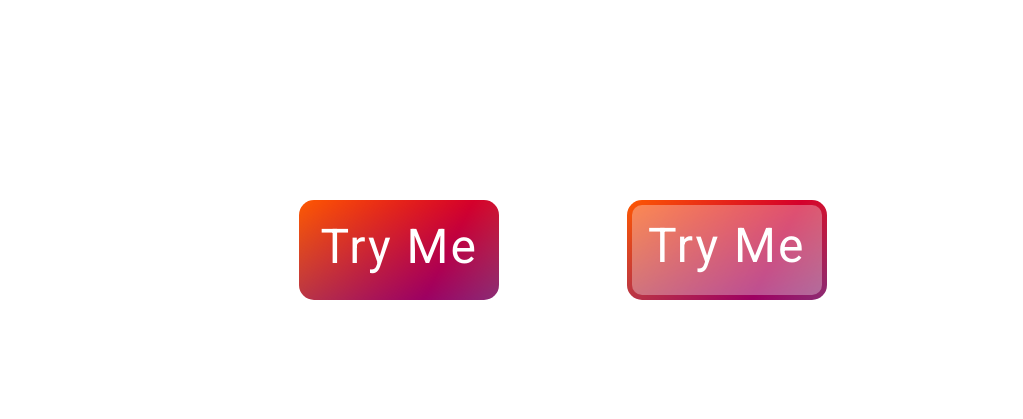
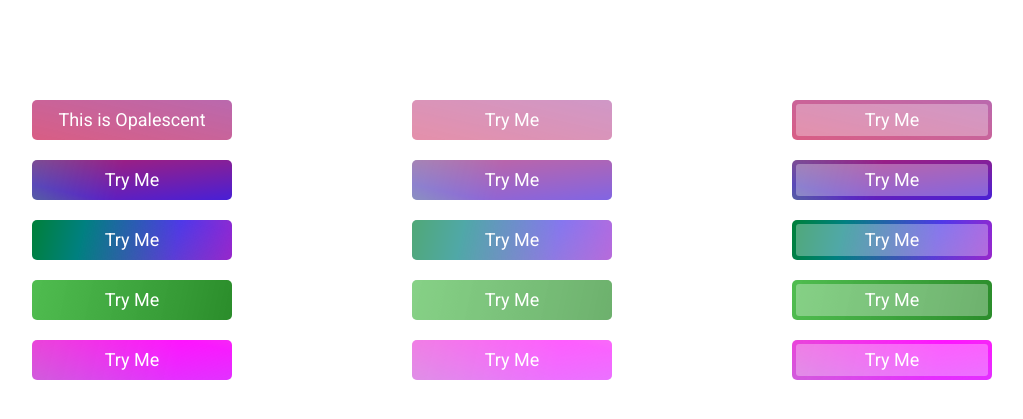
Before and after one commit to connergillette/opalescent, a PHP site: page / in a window 1280 px wide. Shown: the top 419 px of the page, without its empty margins (53-1076 px from the left). Run offline with PHP 8.4, Linux system fonts and the light colour scheme.

Commit message:
Add several different color presets and modify background image for resizing

```diff
--- a/index.css
+++ b/index.css
@@ -1,7 +1,13 @@
-.vert-center {
-  margin-left: 45%;
-  margin-right: 50%;
-  margin-top: 200px;
+/* body {
+  background-color: black !important;
+} */
+
+.container {
+  margin-top: 100px;
+}
+
+.row {
+  padding-bottom: 20px;
 }
 
 a:hover {
@@ -11,64 +17,85 @@ a:hover {
 .opal {
   position: relative;
   overflow: hidden;
-  height: 100px;
-  width: 200px;
+  height: 40px;
+  min-width: 80px;
+  max-width: 200px;
   color: #ffffff;
-  font-size: 48px;
-  border-radius: 15px;
+  font-size: 18px;
+  border-radius: 5px;
   font-family: "Roboto", sans-serif;
   font-weight: 400;
-  letter-spacing: 2px;
+  /* letter-spacing: 2px; */
 }
 
 .opal-solid {
-  padding-top: 11px;
+  padding-top: 6px;
 }
 
 .opal:before {
   content: "";
   position: absolute;
-  width: 200%;
-  height: 400%;
-  top: -50%;
-  left: -50%;
   z-index: -1;
-  background: linear-gradient(135deg, #ff000050 19%, #0000ff80 50%, #ff000050),
-    linear-gradient(90deg, orange, red, yellow);
-  /* -webkit-transform: rotate(30deg);
-  transform: rotate(30deg); */
-  -webkit-animation: pan 3s infinite;
-  animation: pan 3s infinite;
-  animation-direction: alternate;
-  /* background: linear-gradient(135deg, #0a8b0620 19%, #0bca0530 50%, #00ff0d9c),
-    linear-gradient(90deg, black, green 80%, black 80%, green);
-  -webkit-animation: success 1s infinite;
-  animation: success 1s infinite;
-  animation-direction: alternate; */
+  width: 400px;
+  height: 400px;
+  left: -50px;
+  top: -200px;
+  background: linear-gradient(135deg, #ff0000b0 19%, #0000ff80 80%, #00a2ff50 90%) no-repeat;
+
+  -webkit-animation: pan360 10s infinite, sway 8s infinite;
+
+  animation: pan360 10s infinite, sway 8s infinite;
+  animation-timing-function: linear;
+  opacity: 1;
+  /* background-color: none; */
+  -webkit-transition: opacity .6s;
+  transition: opacity .6s;
+}
+
+.opal-rainbow:before {
+  background: linear-gradient(to bottom right, rgba(255, 255, 0, .85) 10%, rgba(255, 0, 0, .75), rgba(255, 0, 0, .75), rgba(0, 255, 0, .75) 19%, rgba(0,0,255,.65) 40%, rgba(255, 0, 0, .65), rgba(255, 255, 0, .85) 80%),
+    linear-gradient(to top right, rgba(255, 255, 0, .85) 10%, rgba(255, 0, 0, .75), rgba(0, 255, 0, .75) 25%, rgba(0,0,255,.65) 40%, rgba(255, 0, 0, .65), rgba(255, 255, 0, .85) 80%);
+  -webkit-animation: pan360 10s infinite;
+  animation: pan360 10s infinite, sway 8s infinite;
+  animation-direction: normal;
+  animation-timing-function: linear;
+}
+
+.opal-rainbow2:before {
+  background: linear-gradient(to top right, rgb(255, 102, 0), rgba(255, 0, 0, 0.733), rgba(192, 26, 192, 0.984), rgba(50, 0, 205, 0.449),
+  teal,green,rgba(0,0,255, .5)), linear-gradient(to bottom right, orange, rgba(0,0,255,.6), yellow);
+    /* linear-gradient(to top right, ); */
+}
+
+.opal-bright:before {
+  background: linear-gradient(to bottom right, rgba(0, 255, 255, 0.719),rgba(255, 0, 255, 0.719), rgb(255, 255, 0)), linear-gradient(to top right, rgba(0, 255, 255, 0.719),rgba(255, 0, 255, 0.719), rgb(255, 255, 0));
 }
 
 .opal-inner {
-  margin: 5px;
-  height: calc(100% - 10px);
-  width: calc(100% - 10px);
-  /* border-style: transparent; */
-  /* border-color: #ffffff80;
-  border-width: 5px;*/
-  border-radius: 10px;
+  margin: 4px;
+  height: calc(100% - 8px);
+  width: calc(100% - 8px);
+  border-radius: 3px;
   background-color: #ffffff50;
-  padding-top: 5px;
+  padding-top: 2px;
+}
+
+.opal-soften {
+  height: 100%;
+  width: 100%;
+  background-color: #ffffff50;
 }
 
 .opal:hover:before {
-  -webkit-animation: pan 1s infinite;
-  animation: pan 1s infinite;
-  animation-direction: alternate;
+  -webkit-animation: pan360 5s infinite;
+  animation: pan360 5s infinite;
+  animation-timing-function: linear;
 }
 
-.opal:active:before {
-  /* -webkit-animation: success 1s infinite;
-  animation: success 1s infinite;
-  animation-direction: alternate; */
+.opal-rainbow:hover:before {
+  -webkit-animation: pan360 4s infinite;
+  animation: pan360 4s infinite;
+  animation-timing-function: cubic-bezier(.7, 0.84, .9, .75);
 }
 
 a:hover {
@@ -76,9 +103,14 @@ a:hover {
 }
 
 .active:before {
-  -webkit-animation: success 1s infinite;
-  animation: success 1s infinite;
-  animation-direction: alternate;
+  /* opacity: .5; */
+  /* background: green; */
+
+  background: linear-gradient(30deg, rgba(50, 205, 50, 0.747),rgba(0, 128, 0, 0.788), rgb(0, 87, 0));
+  -webkit-animation: sway 3s infinite, pan360 3s infinite;
+  animation: sway 3s infinite, pan360 3s infinite;
+  /* animation-direction: alternate; */
+  animation-timing-function: linear;
 }
 
 .active:hover:before {
--- a/index.html
+++ b/index.html
@@ -15,23 +15,35 @@
 </head>
 
 <body>
+  <div class="container">
     <div class="row">
-    <div class="offset-md-2 col-md-3">
+      <div class="col-md-4">
         <a href="#">
-        <div class="text-center vert-center">
-          <div role="button" class="opal opal-solid" onclick="event.target.classList.add('active');">
-            <!-- <div class="opal-inner" onclick="event.target.parentNode.classList.add('active');"> -->
-            Try Me
-            <!-- </div> -->
+          <div class="text-center">
+            <div role="button" class="opal">
+              <div class="opal-solid">
+                This is Opalescent
+              </div>
             </div>
           </div>
         </a>
       </div>
-    <div class="col-md-3">
+      <div class="col-md-4">
+        <a href="#">
+          <div class="text-center">
+            <div role="button" class="opal">
+              <div class="opal-solid opal-soften">
+                Try Me
+              </div>
+            </div>
+          </div>
+        </a>
+      </div>
+      <div class="col-md-4">
         <a href="# ">
-        <div class="text-center vert-center ">
-          <div role="button " class="opal " onclick="event.target.classList.add( 'active'); ">
-            <div class="opal-inner " onclick="event.target.parentNode.classList.add( 'active'); ">
+          <div class="text-center">
+            <div role="button " class="opal">
+              <div class="opal-inner ">
                 Try Me
               </div>
             </div>
@@ -39,11 +51,147 @@
         </a>
       </div>
     </div>
-  <!-- <a href="# ">
-    <div class="opal-container ">
-      <div class="opal-background "></div>
+    <div class="row">
+      <div class="col-md-4">
+        <a href="#">
+          <div class="text-center ">
+            <div role="button" class="opal opal-rainbow">
+              <div class="opal-solid">
+                Try Me
               </div>
-  </a> -->
+            </div>
+          </div>
+        </a>
+      </div>
+      <div class="col-md-4">
+        <a href="#">
+          <div class="text-center ">
+            <div role="button" class="opal opal-rainbow">
+              <div class="opal-solid opal-soften">
+                Try Me
+              </div>
+            </div>
+          </div>
+        </a>
+      </div>
+      <div class="col-md-4">
+        <a href="#">
+          <div class="text-center ">
+            <div role="button" class="opal opal-rainbow">
+              <div class="opal-inner">
+                Try Me
+              </div>
+            </div>
+          </div>
+        </a>
+      </div>
+    </div>
+    <div class="row">
+      <div class="col-md-4">
+        <a href="#">
+          <div class="text-center ">
+            <div role="button" class="opal opal-rainbow2">
+              <div class="opal-solid">
+                Try Me
+              </div>
+            </div>
+          </div>
+        </a>
+      </div>
+      <div class="col-md-4">
+        <a href="#">
+          <div class="text-center ">
+            <div role="button" class="opal opal-rainbow2">
+              <div class="opal-solid opal-soften">
+                Try Me
+              </div>
+            </div>
+          </div>
+        </a>
+      </div>
+      <div class="col-md-4">
+        <a href="#">
+          <div class="text-center ">
+            <div role="button" class="opal opal-rainbow2">
+              <div class="opal-inner">
+                Try Me
+              </div>
+            </div>
+          </div>
+        </a>
+      </div>
+    </div>
+    <div class="row">
+      <div class="col-md-4">
+        <a href="#">
+          <div class="text-center ">
+            <div role="button" class="opal active">
+              <div class="opal-solid">
+                Try Me
+              </div>
+            </div>
+          </div>
+        </a>
+      </div>
+      <div class="col-md-4">
+        <a href="#">
+          <div class="text-center ">
+            <div role="button" class="opal active">
+              <div class="opal-solid opal-soften">
+                Try Me
+              </div>
+            </div>
+          </div>
+        </a>
+      </div>
+      <div class="col-md-4">
+        <a href="#">
+          <div class="text-center ">
+            <div role="button" class="opal active">
+              <div class="opal-inner">
+                Try Me
+              </div>
+            </div>
+          </div>
+        </a>
+      </div>
+    </div>
+    <div class="row">
+      <div class="col-md-4">
+        <a href="#">
+          <div class="text-center ">
+            <div role="button" class="opal opal-bright">
+              <div class="opal-solid">
+                Try Me
+              </div>
+            </div>
+          </div>
+        </a>
+      </div>
+      <div class="col-md-4">
+        <a href="#">
+          <div class="text-center ">
+            <div role="button" class="opal opal-bright">
+              <div class="opal-solid opal-soften">
+                Try Me
+              </div>
+            </div>
+          </div>
+        </a>
+      </div>
+      <div class="col-md-4">
+        <a href="#">
+          <div class="text-center ">
+            <div role="button" class="opal opal-bright">
+              <div class="opal-inner">
+                Try Me
+              </div>
+            </div>
+          </div>
+        </a>
+      </div>
+    </div>
+  </div>
 </body>
 
 </html>
```
Also changed, not shown: other parts of index.css (+33 -6 lines). Lines whose indentation alone changed are shown as unchanged.
